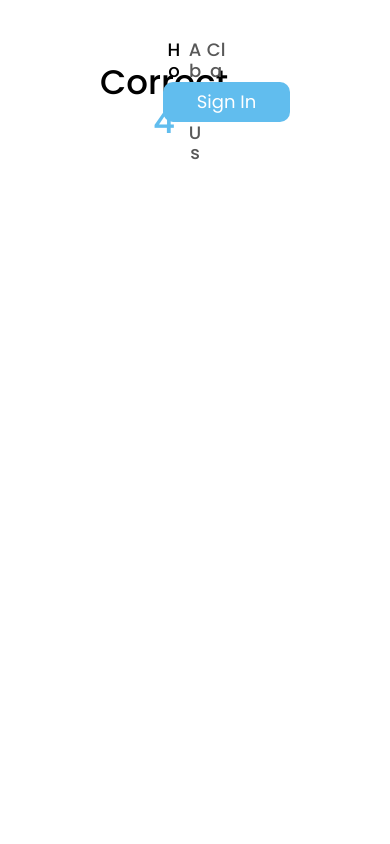
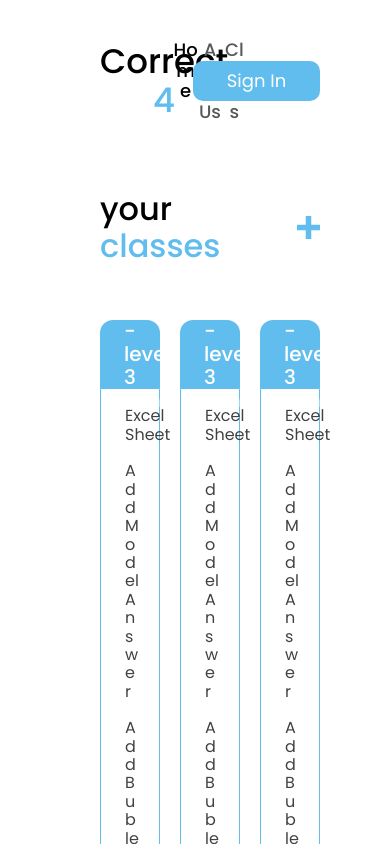
Before and after one commit to El-bana/correct4, a React (Create React App) app: page /classes in a window 390 px wide. Shown: the top 844 px of the page. Built offline with nearby package versions, Linux system fonts and the light colour scheme.

Commit message:
classes are all done except responsiveness but that's easy bro

```diff
--- a/src/App.js
+++ b/src/App.js
@@ -8,6 +8,7 @@ import Login from './pages/Forms/Login/Login';
 import Register from './pages/Forms/Register/Register';
 import { useLocation } from 'react-router-dom';
 import clsx from 'clsx'
+import Classes from './pages/Classes/Classes';
 
 function App() {
   const location = useLocation();
@@ -27,6 +28,7 @@ function App() {
         <Route path='/about-us' element={<About />} />
         <Route path='/login' element={<Login />} />
         <Route path='/register' element={<Register />} />
+        <Route path='/classes' element={<Classes />} />
       </Routes>
     </div>
   );
--- /dev/null
+++ b/src/components/classCard/ClassCard.jsx
@@ -0,0 +1,22 @@
+import styles from './ClassCard.module.css'
+import tripleDots from '../../assets/icons/triple-dots.svg'
+
+const ClassCard = ({ name = 'className' }) => {
+  return (
+    <div className={styles.card_main}>
+      <div className={styles.card_top}>
+        <p className={styles.card_course_title}>{name}</p>
+        <img src={tripleDots} alt="options" className={styles.triple_dots} />
+      </div>
+      <div className={styles.card_bottom}>
+        <div className={styles.excel_upload}>
+          <p>Excel Sheet</p>
+        </div>
+        <p>Add Model Answer</p>
+        <p>Add Buble Sheet</p>
+      </div>
+    </div>
+  )
+}
+
+export default ClassCard
--- /dev/null
+++ b/src/components/classCard/ClassCard.module.css
@@ -0,0 +1,51 @@
+.card_main {
+  width: 100%;
+}
+
+.card_top {
+  background: #61bdee;
+  border-radius: 13px 13px 0px 0px;
+  display: flex;
+  align-items: center;
+  justify-content: space-between;
+  height: 68px;
+  padding-left: 24px;
+  padding-right: 24px;
+  width: 100%;
+}
+
+.card_course_title {
+  color: #ffffff;
+  font-weight: 500;
+  font-size: 20px;
+}
+
+.triple_dots {
+  width: 4px;
+  height: 16px;
+}
+
+.card_bottom {
+  border: 1px solid #61bdee;
+  border-radius: 0px 0px 13px 13px;
+  padding: 18px 20px 24px 24px;
+  width: 100%;
+}
+
+.card_bottom p {
+  font-size: 16px;
+  font-weight: 400;
+  color: #424242;
+  margin-bottom: 18px;
+}
+
+.excel_upload {
+  display: flex;
+  align-items: center;
+  justify-content: space-between;
+}
+
+.excel_upload img {
+  height: 18px;
+  width: 12px;
+}
--- a/src/components/grid/GridContainer.jsx
+++ b/src/components/grid/GridContainer.jsx
@@ -4,7 +4,6 @@ const GridContainer = ({ children, styles, className }) => {
   return (
     <div style={{
       display: 'grid',
-      gridAutoFlow: 'column',
       gridAutoColumns: 'minmax(0, 1fr)',
       gridTemplateColumns: 'repeat(12, minmax(0, 1fr))',
       alignItems: 'center',
--- /dev/null
+++ b/src/pages/Classes/Classes.jsx
@@ -0,0 +1,35 @@
+import GridContainer from '../../components/grid/GridContainer'
+import GridItem from '../../components/grid/GridItem'
+import styles from './Classes.module.css'
+import bluePlus from '../../assets/icons/plus-blue.svg'
+import ClassCard from '../../components/classCard/ClassCard'
+
+const Classes = () => {
+  return (
+    <div className='main-grid'>
+      <div className={styles.classes_main_paragraph}>
+        <h2>Your <span>Classes</span></h2>
+        <img src={bluePlus} alt='add class' />
+      </div>
+      <GridContainer className={styles.card_grid}>
+        <GridItem gridSize='4' className={styles.classes_card_container}>
+          <ClassCard name='FCDS - level 3 simu' />
+        </GridItem>
+        <GridItem gridSize='4' className={styles.classes_card_container}>
+          <ClassCard name='FCDS - level 3 simu' />
+        </GridItem>
+        <GridItem gridSize='4' className={styles.classes_card_container}>
+          <ClassCard name='FCDS - level 3 simu' />
+        </GridItem>
+        <GridItem gridSize='4' className={styles.classes_card_container}>
+          <ClassCard name='FCDS - level 3 simu' />
+        </GridItem>
+        <GridItem gridSize='4' className={styles.classes_card_container}>
+          <ClassCard name='FCDS - level 3 simu' />
+        </GridItem>
+      </GridContainer>
+    </div>
+  )
+}
+
+export default Classes
--- /dev/null
+++ b/src/pages/Classes/Classes.module.css
@@ -0,0 +1,33 @@
+.card_grid {
+  column-gap: 20px;
+  row-gap: 32px;
+}
+
+.classes_main_paragraph {
+  display: flex;
+  justify-content: space-between;
+  align-items: center;
+  width: 100%;
+  margin-top: 68px;
+  margin-bottom: 56px;
+}
+
+.classes_main_paragraph h2 {
+  font-size: 32px;
+  font-weight: 500;
+  color: #000000;
+  text-transform: lowercase;
+}
+
+.classes_main_paragraph h2 span {
+  color: #61bdee;
+}
+
+.classes_main_paragraph img {
+  width: 23px;
+  height: 23px;
+}
+
+.classes_card_container {
+  width: 100%;
+}
```
Also changed, not shown: src/assets/icons/plus-blue.svg (added), src/assets/icons/triple-dots.svg (added).
